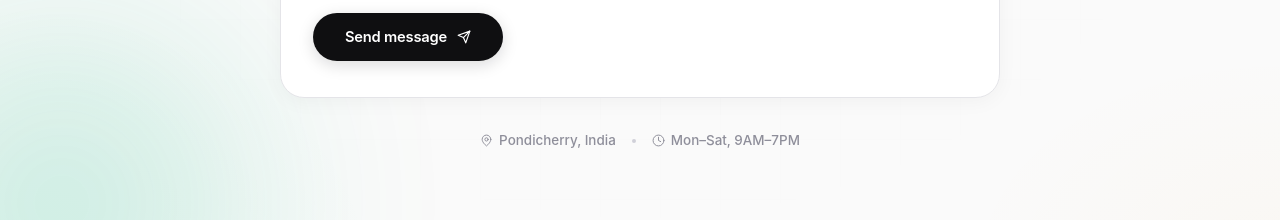
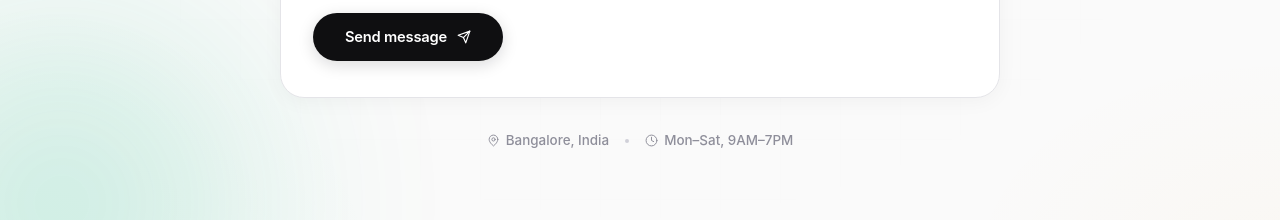
Before and after one commit to Abinath2105/aspldesign, a React (Create React App) app: page / in a window 1280 px wide. Shown: the part 6340-6560 px from the top of the page. Built offline with nearby package versions, Linux system fonts and the light colour scheme.

Commit message:
Initial commit - eGov UI upgrade

```diff
--- a/src/components/sections/CTA.jsx
+++ b/src/components/sections/CTA.jsx
@@ -240,7 +240,7 @@ const CTA = () => {
         <div className="cta-bottom">
           <div className="cta-bottom-item">
             <MapPin size={13} strokeWidth={1.8} />
-            <span>Pondicherry, India</span>
+            <span>Bangalore, India</span>
           </div>
           <div className="cta-bottom-divider" />
           <div className="cta-bottom-item">
```
